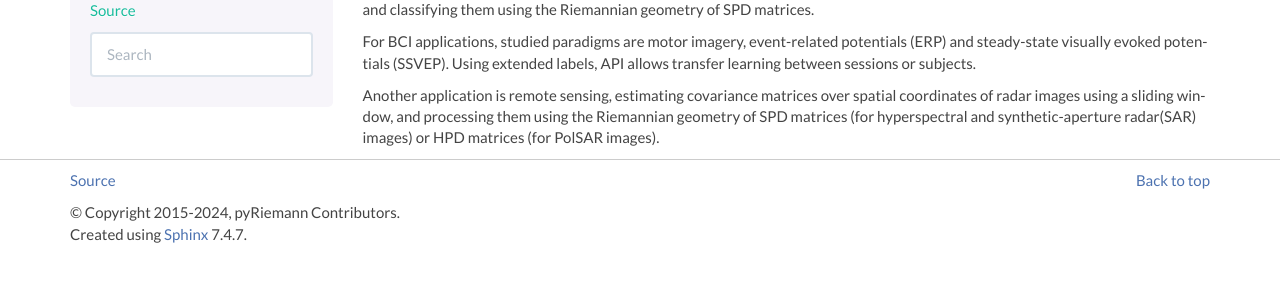
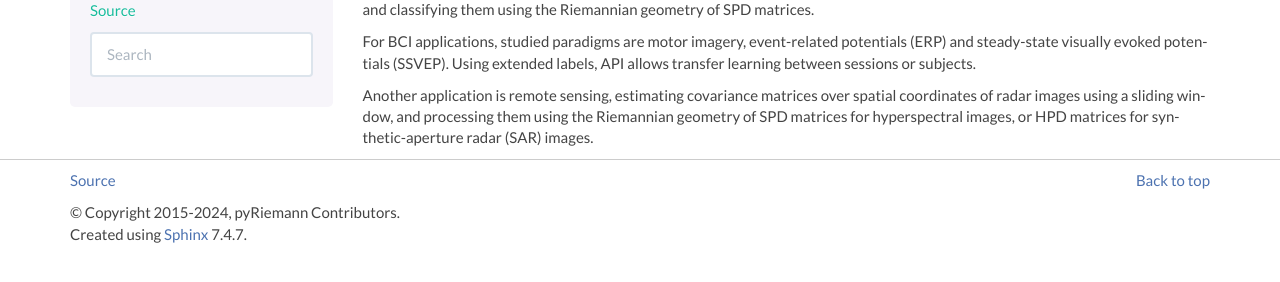
Before and after one commit to pyRiemann/pyRiemann, a Sphinx documentation site: the page built from doc/introduction.rst, in a window 1280 px wide. Shown: the part 179-461 px from the top of the page. Built offline with Sphinx 7.4.7, drawn with Linux system fonts in a browser that asks for light colours; pages that are not in the unit, such as notebooks, are missing from menus; the version number could not be read and is left out.

Commit message:
correct description

```diff
--- a/doc/introduction.rst
+++ b/doc/introduction.rst
@@ -16,5 +16,5 @@ Using extended labels, API allows transfer learning between sessions or subjects
 Another application is remote sensing, estimating covariance matrices
 over spatial coordinates of radar images using a sliding window,
 and processing them using the Riemannian geometry of
-SPD matrices (for hyperspectral and synthetic-aperture radar(SAR) images)
-or HPD matrices (for PolSAR images).
+SPD matrices for hyperspectral images,
+or HPD matrices for synthetic-aperture radar (SAR) images.
```
Also changed, not shown: README.md (+4 -3 lines).
